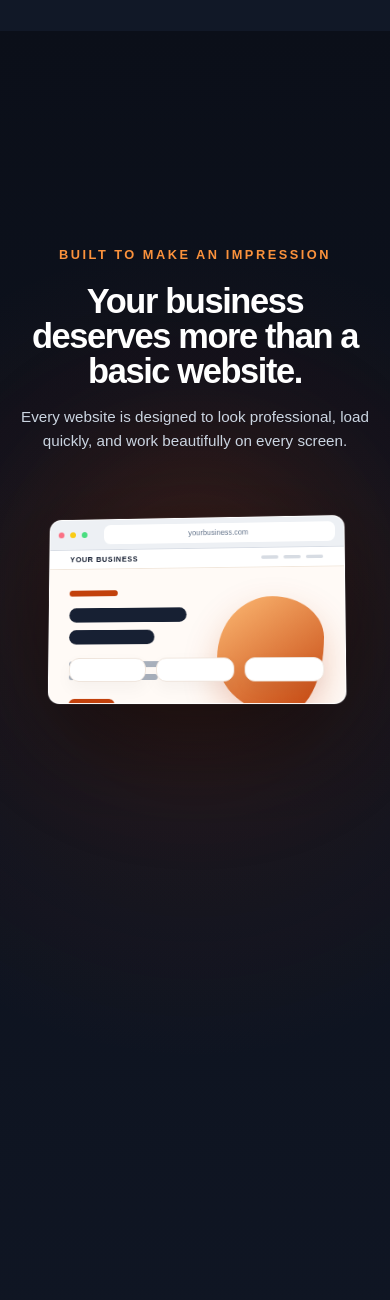
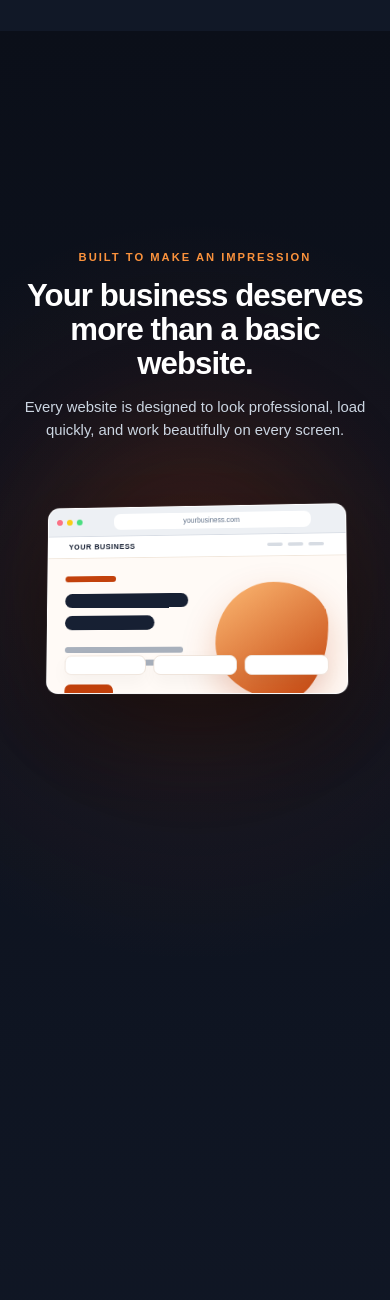
Before and after one commit to amrc8504/web_dev, a Django app: page / in a window 390 px wide. Shown: the part 2737-4037 px from the top of the page. Run offline with Django 5.2, Linux system fonts and the light colour scheme.

Commit message:
Added fix for styling on mobile

```diff
--- a/core/static/core/css/style.css
+++ b/core/static/core/css/style.css
@@ -1382,3 +1382,139 @@ footer{
     transition: none;
   }
 }
+
+/* =====================================
+   PREMIUM SHOWCASE — MOBILE FIX
+===================================== */
+
+@media (max-width: 600px) {
+
+  .premium-showcase {
+    min-height: 190vh;
+  }
+
+  .showcase-sticky {
+    min-height: 100vh;
+    min-height: 100svh;
+    height: 100svh;
+
+    display: flex;
+    flex-direction: column;
+    justify-content: center;
+
+    padding: 70px 18px 35px;
+    gap: 28px;
+
+    overflow: hidden;
+  }
+
+  .showcase-heading {
+    width: 100%;
+    max-width: 390px;
+    margin: 0 auto;
+    text-align: center;
+  }
+
+  .showcase-label {
+    font-size: 0.7rem;
+    letter-spacing: 2px;
+    margin-bottom: 12px;
+  }
+
+  .showcase-heading h2 {
+    font-size: clamp(1.85rem, 8vw, 2.35rem);
+    line-height: 1.08;
+    letter-spacing: -0.03em;
+    margin-bottom: 16px;
+  }
+
+  .showcase-heading > p:last-child {
+    max-width: 360px;
+    margin: 0 auto;
+
+    font-size: 0.93rem;
+    line-height: 1.55;
+  }
+
+  .website-stage {
+    width: 100%;
+    min-height: 0;
+  }
+
+  .website-browser {
+    width: min(94vw, 430px);
+    max-width: 100%;
+
+    border-radius: 14px;
+
+    transform:
+      scale(0.82)
+      rotateX(5deg)
+      rotateY(-5deg);
+  }
+
+  .website-glow {
+    width: 80%;
+    opacity: 0.45;
+    filter: blur(65px);
+  }
+
+  .browser-bar {
+    height: 34px;
+    padding: 0 10px;
+    gap: 8px;
+  }
+
+  .browser-content {
+    height: calc(100% - 34px);
+  }
+
+  .browser-address {
+    max-width: 70%;
+    padding: 3px 7px;
+    font-size: 0.52rem;
+  }
+
+  .browser-dots {
+    gap: 5px;
+  }
+
+  .browser-dots span {
+    width: 7px;
+    height: 7px;
+  }
+
+  .mock-navbar {
+    height: 14%;
+    padding: 0 7%;
+  }
+
+  .mock-logo {
+    font-size: 0.54rem;
+  }
+
+  .mock-links {
+    gap: 6px;
+  }
+
+  .mock-links span {
+    width: 18px;
+    height: 4px;
+  }
+
+  .mock-hero {
+    height: 62%;
+    gap: 6%;
+    padding: 6%;
+  }
+
+  .mock-features {
+    height: 24%;
+    gap: 3%;
+    padding: 0 6% 6%;
+  }
+
+  .mock-features div {
+    border-radius: 8px;
+  }
+}
```
